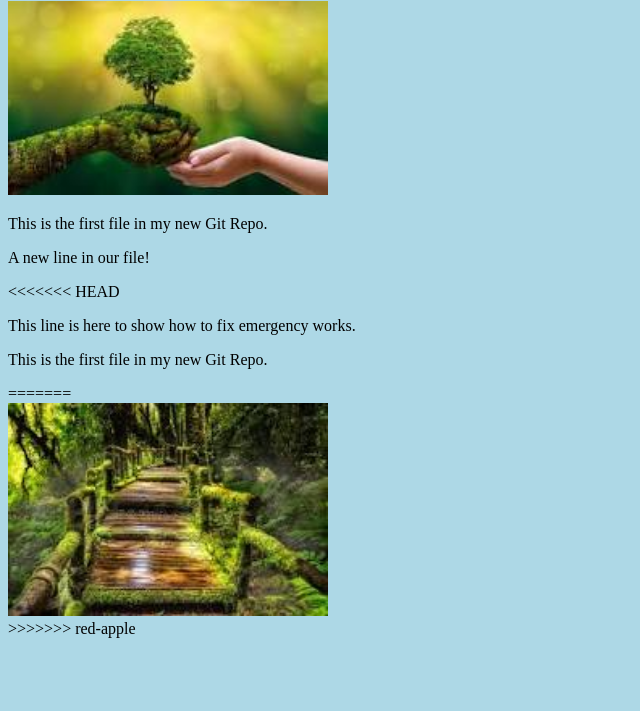
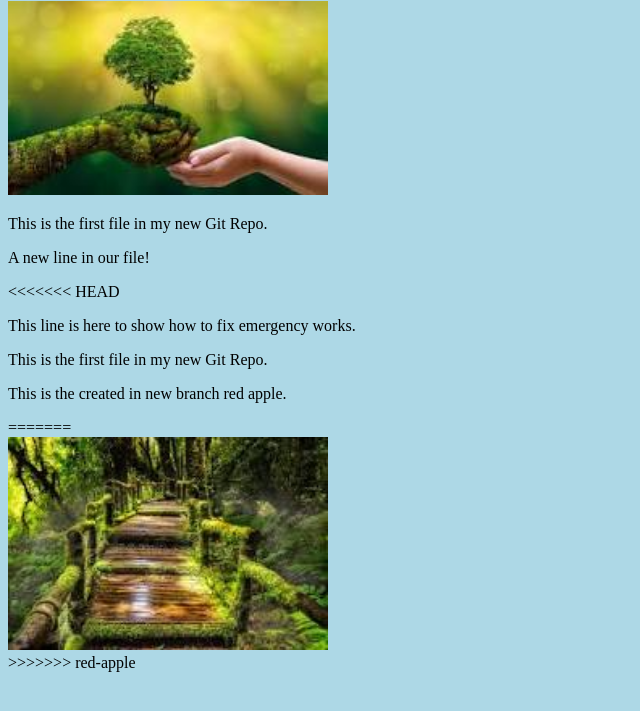
Before and after one commit to mahatorajiv20/rummy, a plain HTML site: page rajiv.html in a window 1280 px wide. Shown: the part 79-790 px from the top of the page, without its empty margins (0-640 px from the left). Drawn offline with Linux system fonts and the light colour scheme.

Commit message:
Update rajiv.html

```diff
--- a/rajiv.html
+++ b/rajiv.html
@@ -15,6 +15,8 @@ style="width:100%;max-width:320px"></div>
 <p>This line is here to show how to fix emergency works.</p>
 <p>This is the first file in my new Git Repo.</p>
 
+<p>This is the created in new branch red apple.</p>
+
 =======
 <div><img src="download.jpeg" alt="Hello Git" style="width:100%;max-width:320px"></div>
 >>>>>>> red-apple
```
